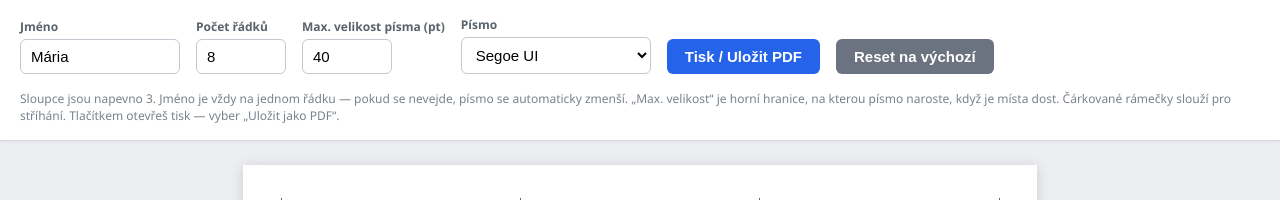
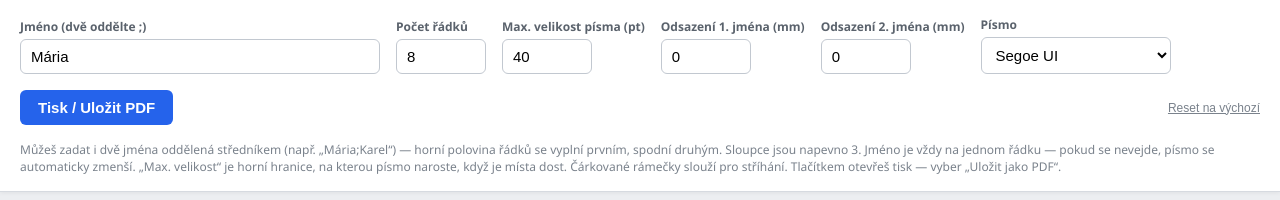
Before and after one commit to polachp/mamka-stitky-jmen, a plain HTML site: page Stitky_jmena.html in a window 1280 px wide. Shown: the top 200 px of the page. Drawn offline with Linux system fonts and the light colour scheme.

Commit message:
Dvě jména, odsazení zleva, reset jako odkaz, širší pole jména
- Pole jména přijímá dvě jména oddělená ";" (horní/spodní polovina řádků)
- Per-jméno odsazení zleva (mm) s levým zarovnáním; promítá se do auto-fit písma
- Reset přepnut z tlačítka na malý odkaz vpravo
- Širší textbox jména

Co-Authored-By: Claude Opus 4.8 <noreply@anthropic.com>

```diff
--- a/Stitky_jmena.html
+++ b/Stitky_jmena.html
@@ -47,6 +47,7 @@
     width: 160px;
   }
   .field input[type=number] { width: 90px; }
+  #name { width: 360px; }
   .field select {
     padding: 8px 10px;
     font-size: 15px;
@@ -68,8 +69,18 @@
   }
   .btn:hover { background: #1d4ed8; }
 
-  .btn.secondary { background: #6b7280; }
-  .btn.secondary:hover { background: #4b5563; }
+  .reset-link {
+    margin-left: auto;
+    align-self: center;
+    padding: 0;
+    font-size: 12px;
+    color: #7a828c;
+    background: none;
+    border: none;
+    text-decoration: underline;
+    cursor: pointer;
+  }
+  .reset-link:hover { color: #4b5563; }
 
   .hint { font-size: 12px; color: #7a828c; width: 100%; margin: 0; }
 
@@ -135,8 +146,8 @@
 
   <div class="controls">
     <div class="field">
-      <label for="name">Jméno</label>
-      <input id="name" type="text" value="Mária" autocomplete="off">
+      <label for="name">Jméno (dvě oddělte ;)</label>
+      <input id="name" type="text" value="Mária" autocomplete="off" placeholder="Mária  nebo  Mária;Karel">
     </div>
     <div class="field">
       <label for="rows">Počet řádků</label>
@@ -145,6 +156,14 @@
     <div class="field">
       <label for="font">Max. velikost písma (pt)</label>
       <input id="font" type="number" min="8" max="120" value="40">
+    </div>
+    <div class="field">
+      <label for="indent1">Odsazení 1. jména (mm)</label>
+      <input id="indent1" type="number" min="0" max="60" step="1" value="0">
+    </div>
+    <div class="field">
+      <label for="indent2">Odsazení 2. jména (mm)</label>
+      <input id="indent2" type="number" min="0" max="60" step="1" value="0">
     </div>
     <div class="field">
       <label for="family">Písmo</label>
@@ -163,8 +182,8 @@
       </select>
     </div>
     <button class="btn" onclick="window.print()">Tisk / Uložit PDF</button>
-    <button class="btn secondary" id="reset">Reset na výchozí</button>
-    <p class="hint">Sloupce jsou napevno 3. Jméno je vždy na jednom řádku — pokud se nevejde, písmo se automaticky zmenší. „Max. velikost“ je horní hranice, na kterou písmo naroste, když je místa dost. Čárkované rámečky slouží pro stříhání. Tlačítkem otevřeš tisk — vyber „Uložit jako PDF“.</p>
+    <button type="button" class="reset-link" id="reset">Reset na výchozí</button>
+    <p class="hint">Můžeš zadat i dvě jména oddělená středníkem (např. „Mária;Karel“) — horní polovina řádků se vyplní prvním, spodní druhým. Sloupce jsou napevno 3. Jméno je vždy na jednom řádku — pokud se nevejde, písmo se automaticky zmenší. „Max. velikost“ je horní hranice, na kterou písmo naroste, když je místa dost. Čárkované rámečky slouží pro stříhání. Tlačítkem otevřeš tisk — vyber „Uložit jako PDF“.</p>
   </div>
 
   <div class="preview-wrap">
@@ -180,6 +199,8 @@
   const nameEl   = document.getElementById('name');
   const rowsEl   = document.getElementById('rows');
   const fontEl   = document.getElementById('font');
+  const indent1El = document.getElementById('indent1');
+  const indent2El = document.getElementById('indent2');
   const familyEl = document.getElementById('family');
   const resetEl  = document.getElementById('reset');
   const grid     = document.getElementById('grid');
@@ -189,17 +210,20 @@
   const SVGNS    = 'http://www.w3.org/2000/svg';
 
   const PT_TO_PX = 96 / 72;
+  const MM_TO_PX = 96 / 25.4;
   const STORAGE_KEY = 'stitky_jmena_settings';
-  const DEFAULTS = { name: 'Mária', rows: '8', font: '40', family: '"Segoe UI", Arial, sans-serif' };
+  const DEFAULTS = { name: 'Mária', rows: '8', font: '40', indent1: '0', indent2: '0', family: '"Segoe UI", Arial, sans-serif' };
 
   // --- Ukládání / načítání nastavení do localStorage ---
   function saveSettings() {
     try {
       localStorage.setItem(STORAGE_KEY, JSON.stringify({
-        name:   nameEl.value,
-        rows:   rowsEl.value,
-        font:   fontEl.value,
-        family: familyEl.value
+        name:    nameEl.value,
+        rows:    rowsEl.value,
+        font:    fontEl.value,
+        indent1: indent1El.value,
+        indent2: indent2El.value,
+        family:  familyEl.value
       }));
     } catch (e) { /* localStorage nemusí být dostupné (private mód apod.) */ }
   }
@@ -207,32 +231,57 @@
   function loadSettings() {
     try {
       const s = JSON.parse(localStorage.getItem(STORAGE_KEY) || '{}');
-      if (s.name   !== undefined) nameEl.value   = s.name;
-      if (s.rows   !== undefined) rowsEl.value   = s.rows;
-      if (s.font   !== undefined) fontEl.value   = s.font;
-      if (s.family !== undefined) familyEl.value = s.family;
+      if (s.name    !== undefined) nameEl.value    = s.name;
+      if (s.rows    !== undefined) rowsEl.value    = s.rows;
+      if (s.font    !== undefined) fontEl.value    = s.font;
+      if (s.indent1 !== undefined) indent1El.value = s.indent1;
+      if (s.indent2 !== undefined) indent2El.value = s.indent2;
+      if (s.family  !== undefined) familyEl.value  = s.family;
     } catch (e) { /* ignoruj poškozená data */ }
   }
 
-  // Najde největší velikost písma (≤ max), při které se jméno vejde na jeden řádek.
+  // Rozdělí obsah pole na jména podle ";". Vrátí pole 1–2 neprázdných jmen.
+  function parseNames() {
+    return (nameEl.value || '')
+      .split(';')
+      .map(s => s.trim())
+      .filter(s => s.length > 0)
+      .slice(0, 2);
+  }
+
+  // Vrátí odsazení zleva (mm) pro 1. a 2. jméno; ořízne na rozsah 0–60.
+  function getIndents() {
+    const clamp = v => Math.max(0, Math.min(60, parseFloat(v) || 0));
+    return [clamp(indent1El.value), clamp(indent2El.value)];
+  }
+
+  // Najde největší velikost písma (≤ max), při které se každé jméno vejde na jeden
+  // řádek i s vlastním odsazením. Vrací nejmenší velikost přes všechna jména.
   function fitFontPt(maxPt, family) {
     const sample = grid.querySelector('.cell');
-    const name = (nameEl.value || '').trim();
-    if (!sample || !name) return maxPt;
+    const names = parseNames();
+    if (!sample || !names.length) return maxPt;
 
     const cs = getComputedStyle(sample);
-    const avail = sample.clientWidth
-      - parseFloat(cs.paddingLeft) - parseFloat(cs.paddingRight) - 2; // 2px rezerva
+    const padR = parseFloat(cs.paddingRight);   // základní vnitřní okraj (4mm)
+    const cellW = sample.clientWidth;
+    const indents = getIndents();
 
     const ctx = (fitFontPt._ctx ||= document.createElement('canvas').getContext('2d'));
+    let result = maxPt;
+    names.forEach((name, i) => {
+      // U odsazeného jména ubere odsazení z dostupné šířky.
+      const avail = cellW - padR - (indents[i] || 0) * MM_TO_PX - padR - 2;
       let lo = 6, hi = maxPt, best = 6;
-    for (let i = 0; i < 24; i++) {
+      for (let k = 0; k < 24; k++) {
         const mid = (lo + hi) / 2;
         ctx.font = `700 ${mid * PT_TO_PX}px ${family}`;
         if (ctx.measureText(name).width <= avail) { best = mid; lo = mid; }
         else { hi = mid; }
       }
-    return best;
+      if (best < result) result = best;
+    });
+    return result;
   }
 
   // Vykreslí soutiskové křížky do každého průsečíku mřížky (rohy buněk).
@@ -257,7 +306,7 @@
   }
 
   function render() {
-    const name   = nameEl.value || '';
+    const names  = parseNames();
     const rows   = Math.max(1, Math.min(30, parseInt(rowsEl.value) || 1));
     const maxF   = Math.max(8, Math.min(120, parseInt(fontEl.value) || 40));
     const family = familyEl.value;
@@ -265,13 +314,28 @@
     root.style.setProperty('--rows', rows);
     root.style.setProperty('--family', family);
 
-    const total = rows * COLS;
+    // Při dvou jménech dostane první horní polovinu řádků, druhé spodní.
+    // Při jednom (nebo žádném) jméně se vyplní celá stránka.
+    const split = names.length >= 2 ? Math.ceil(rows / 2) : rows;
+    const indents = getIndents();
+
     grid.innerHTML = '';
-    for (let i = 0; i < total; i++) {
+    for (let r = 0; r < rows; r++) {
+      const idx    = (names.length >= 2 && r >= split) ? 1 : 0;
+      const name   = names.length === 0 ? '' : names[idx];
+      const indent = indents[idx] || 0;
+      for (let c = 0; c < COLS; c++) {
         const cell = document.createElement('div');
         cell.className = 'cell';
         cell.textContent = name;
+        // Při odsazení zarovnej doleva a odtlač od levého okraje; jinak ponech vystředěné.
+        if (indent > 0) {
+          cell.style.justifyContent = 'flex-start';
+          cell.style.textAlign = 'left';
+          cell.style.paddingLeft = (4 + indent) + 'mm';
+        }
         grid.appendChild(cell);
+      }
     }
 
     // Po vykreslení dopočítej a aplikuj velikost písma na jeden řádek.
@@ -286,10 +350,12 @@
 
   // Obnoví výchozí hodnoty a smaže uložené nastavení.
   function resetSettings() {
-    nameEl.value   = DEFAULTS.name;
-    rowsEl.value   = DEFAULTS.rows;
-    fontEl.value   = DEFAULTS.font;
-    familyEl.value = DEFAULTS.family;
+    nameEl.value    = DEFAULTS.name;
+    rowsEl.value    = DEFAULTS.rows;
+    fontEl.value    = DEFAULTS.font;
+    indent1El.value = DEFAULTS.indent1;
+    indent2El.value = DEFAULTS.indent2;
+    familyEl.value  = DEFAULTS.family;
     try { localStorage.removeItem(STORAGE_KEY); } catch (e) {}
     render();
   }
@@ -297,6 +363,8 @@
   nameEl.addEventListener('input', update);
   rowsEl.addEventListener('input', update);
   fontEl.addEventListener('input', update);
+  indent1El.addEventListener('input', update);
+  indent2El.addEventListener('input', update);
   familyEl.addEventListener('change', update);
   resetEl.addEventListener('click', resetSettings);
   window.addEventListener('resize', render);
```
Lines whose indentation alone changed are shown as unchanged.
